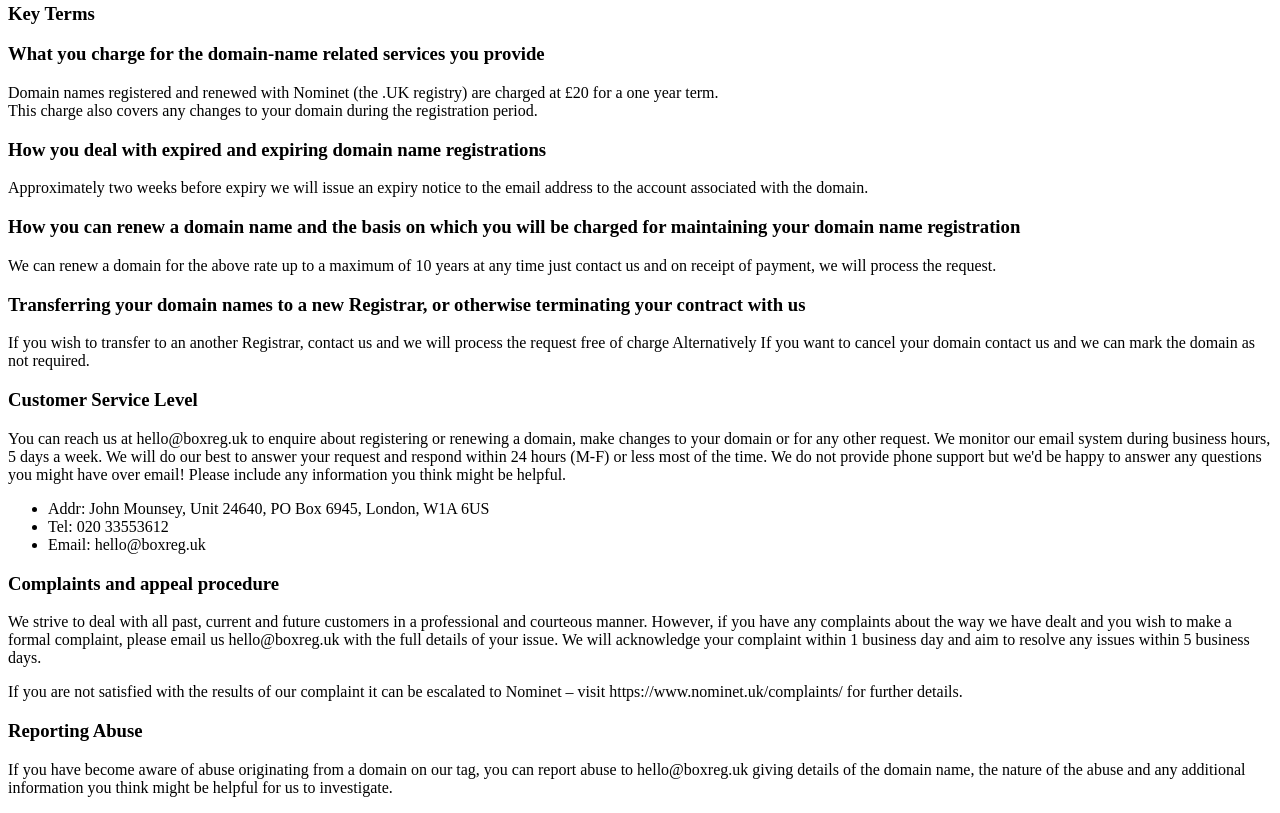
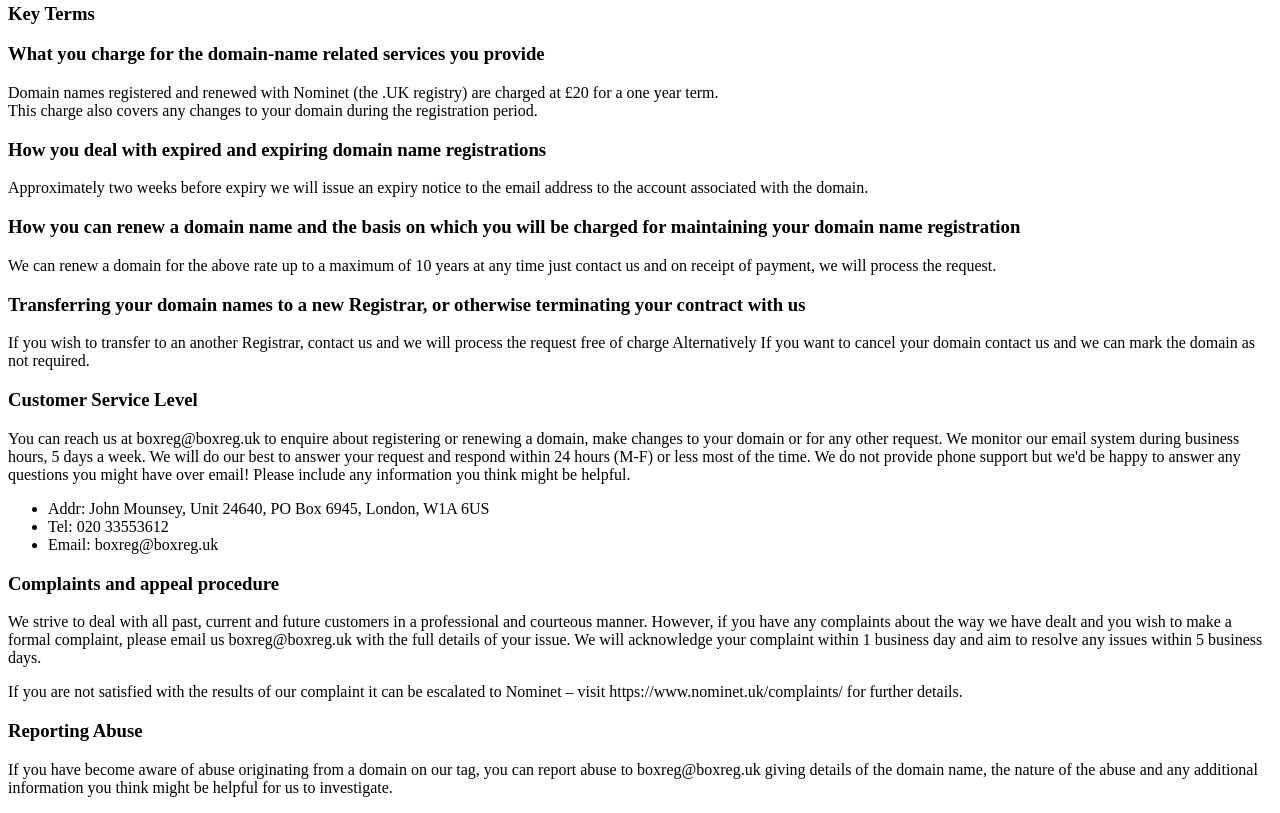
Before and after one commit to BoxREG/BoxREG.github.io, a plain HTML site: page index.html in a window 1280 px wide. Shown: the part 406-1219 px from the top of the page. Drawn offline with Linux system fonts and the light colour scheme.

Commit message:
Update index.html

```diff
--- a/index.html
+++ b/index.html
@@ -30,16 +30,16 @@
 <h3>Transferring your domain names to a new Registrar, or otherwise terminating your contract with us</h3>
 <p>If you wish to transfer to an another Registrar, contact us and we will process the request free of charge Alternatively If you want to cancel your domain contact us and we can mark the domain as not required.</p>
 <h3>Customer Service Level</h3>
-<p>You can reach us at hello@boxreg.uk to enquire about registering or renewing a domain, make changes to your domain or for any other request. We monitor our email system during business hours, 5 days a week. We will do our best to answer your request and respond within 24 hours (M-F) or less most of the time. We do not provide phone support but we'd be happy to answer any questions you might have over email! Please include any information you think might be helpful.</p>
+<p>You can reach us at boxreg@boxreg.uk to enquire about registering or renewing a domain, make changes to your domain or for any other request. We monitor our email system during business hours, 5 days a week. We will do our best to answer your request and respond within 24 hours (M-F) or less most of the time. We do not provide phone support but we'd be happy to answer any questions you might have over email! Please include any information you think might be helpful.</p>
 <ul>
   <li>Addr: John Mounsey, Unit 24640, PO Box 6945, London, W1A 6US</li>
   <li>Tel: 020 33553612</li>
-  <li>Email: hello@boxreg.uk</li>
+  <li>Email: boxreg@boxreg.uk</li>
 </ul>
 <h3>Complaints and appeal procedure</h3>
-<p>We strive to deal with all past, current and future customers in a professional and courteous manner. However, if you have any complaints about the way we have dealt and you wish to make a formal complaint, please email us hello@boxreg.uk with the full details of your issue. We will acknowledge your complaint within 1 business day and aim to resolve any issues within 5 business days.</p>
+<p>We strive to deal with all past, current and future customers in a professional and courteous manner. However, if you have any complaints about the way we have dealt and you wish to make a formal complaint, please email us boxreg@boxreg.uk with the full details of your issue. We will acknowledge your complaint within 1 business day and aim to resolve any issues within 5 business days.</p>
 <p>If you are not satisfied with the results of our complaint it can be escalated to Nominet &ndash; visit https://www.nominet.uk/complaints/ for further details.</p>
 <h3>Reporting Abuse</h3>
-<p>If you have become aware of abuse originating from a domain on our tag, you can report abuse to hello@boxreg.uk giving details of the domain name, the nature of the abuse and any additional information you think might be helpful for us to investigate.</p>
+<p>If you have become aware of abuse originating from a domain on our tag, you can report abuse to boxreg@boxreg.uk giving details of the domain name, the nature of the abuse and any additional information you think might be helpful for us to investigate.</p>
 </body>
 </html>
```
